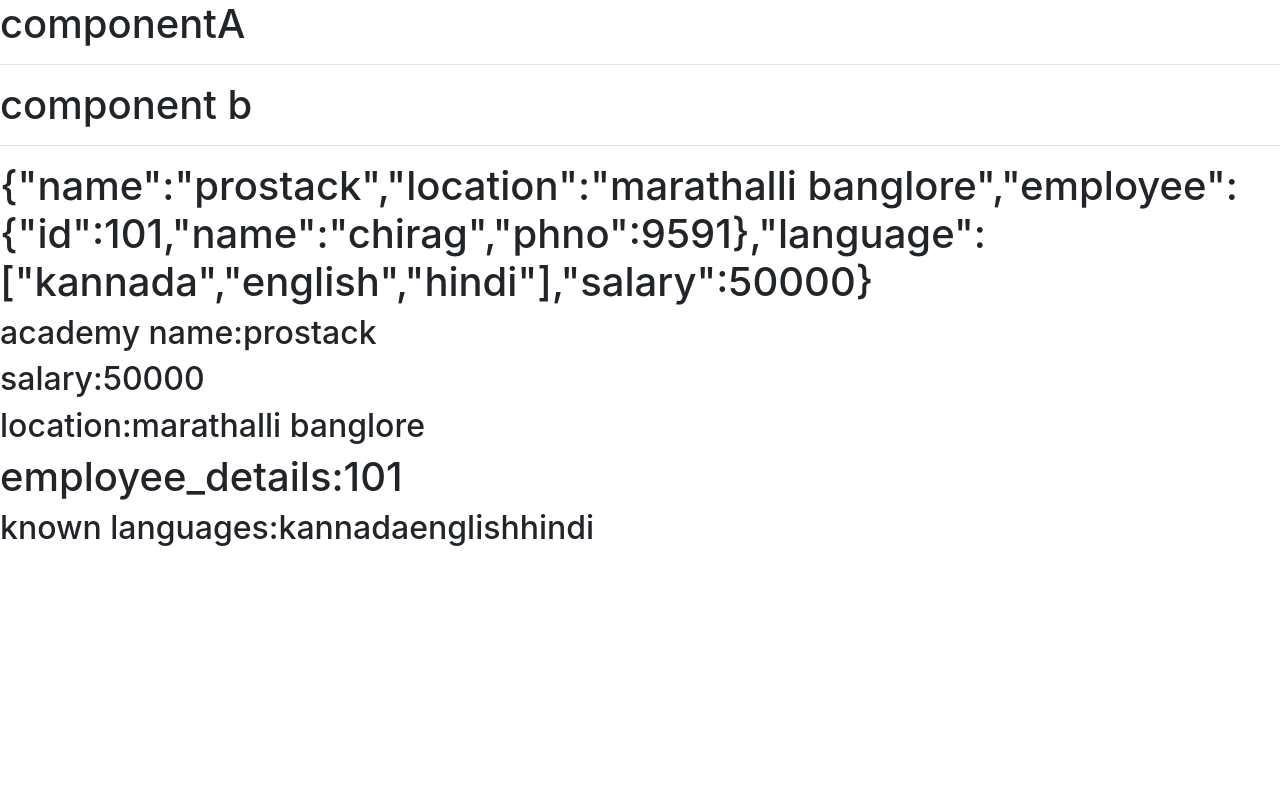
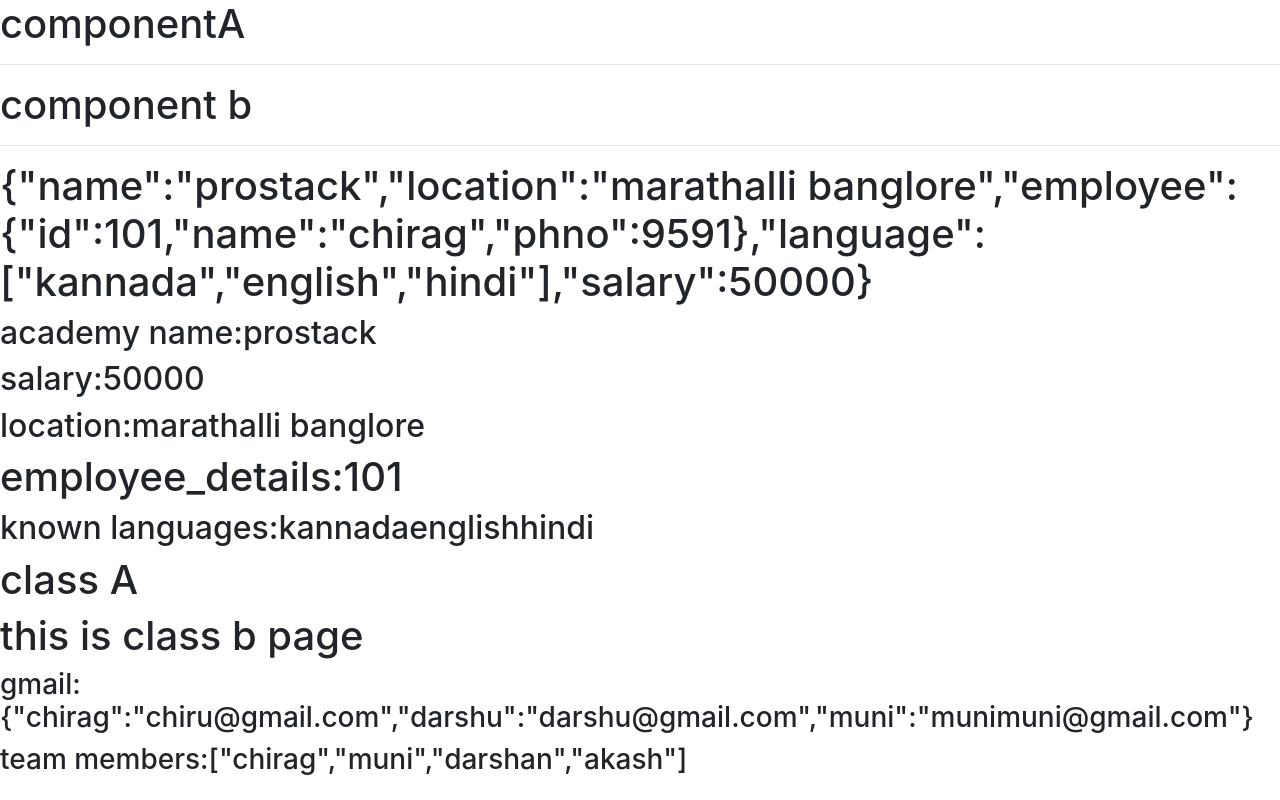
Before and after one commit to chiragrajbr/react, a React (Create React App) app in the folder chirag/: page / in a window 1280 px wide. Built offline with nearby package versions, Linux system fonts and the light colour scheme.

Commit message:
class to class component

```diff
--- a/chirag/src/App.js
+++ b/chirag/src/App.js
@@ -1,8 +1,10 @@
 import ComponentA from "./ComponentA"
+import ClsA from "./ClsA"
 
 function App(){
     return <div>
        <ComponentA />
+       <ClsA />
         </div>
 }
 export default App
--- /dev/null
+++ b/chirag/src/ClsA.js
@@ -0,0 +1,21 @@
+import React from "react"
+import ClsB from "./ClsB"
+class ClsA extends React.Component{
+      team=["chirag","muni","darshan","akash"]
+      email={
+        chirag:"chiru@gmail.com",
+        darshu:"darshu@gmail.com",
+        muni:"munimuni@gmail.com"
+      }
+
+
+    render(){
+        return <div>
+            <h1>class A</h1>
+
+            <ClsB team={this.team} gmail={this.email} boolean={this.a}/>
+
+        </div>
+    }
+}
+export default ClsA
--- /dev/null
+++ b/chirag/src/ClsB.js
@@ -0,0 +1,15 @@
+import React from "react"
+class ClsB extends React.Component{
+
+
+    render(props){
+        return <div>
+
+            <h1>this is class b page</h1>
+            <h3>gmail:{JSON.stringify(this.props.gmail)}</h3>
+            <h3>team members:{JSON.stringify(this.props.team)}</h3>
+
+            </div>
+    }
+}
+export default ClsB
```
